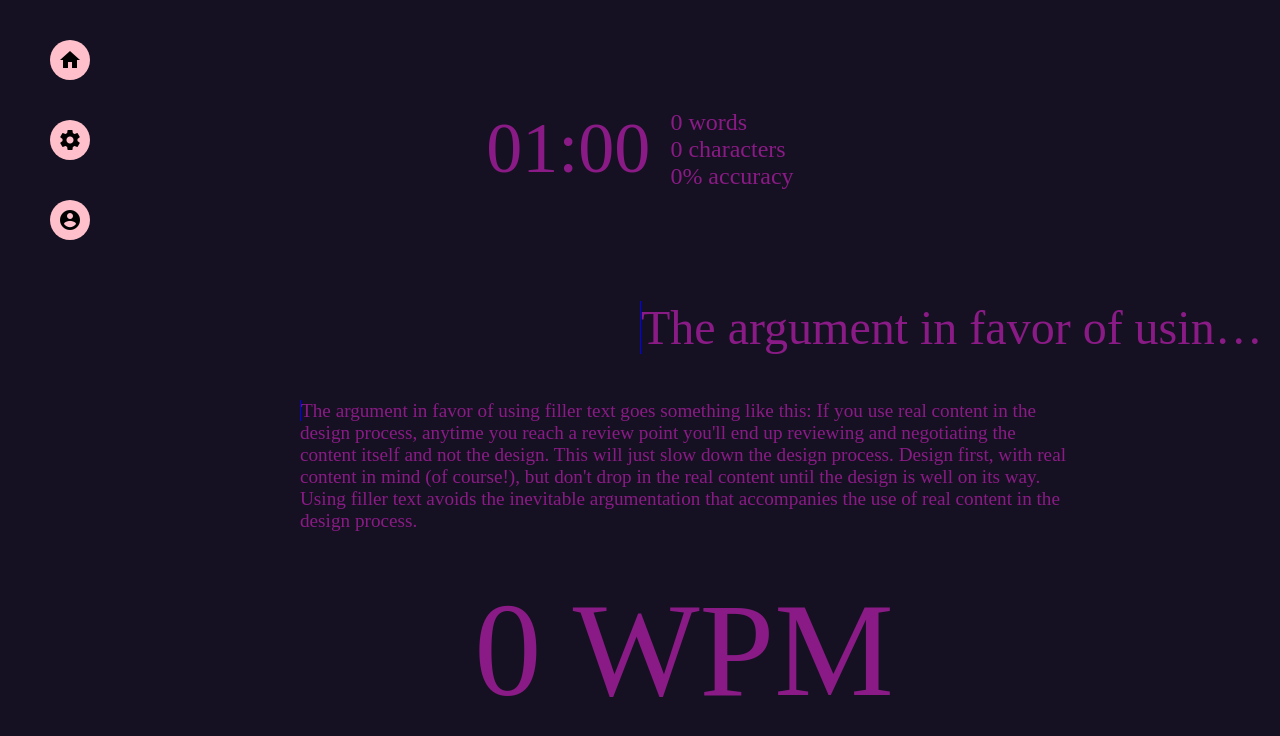
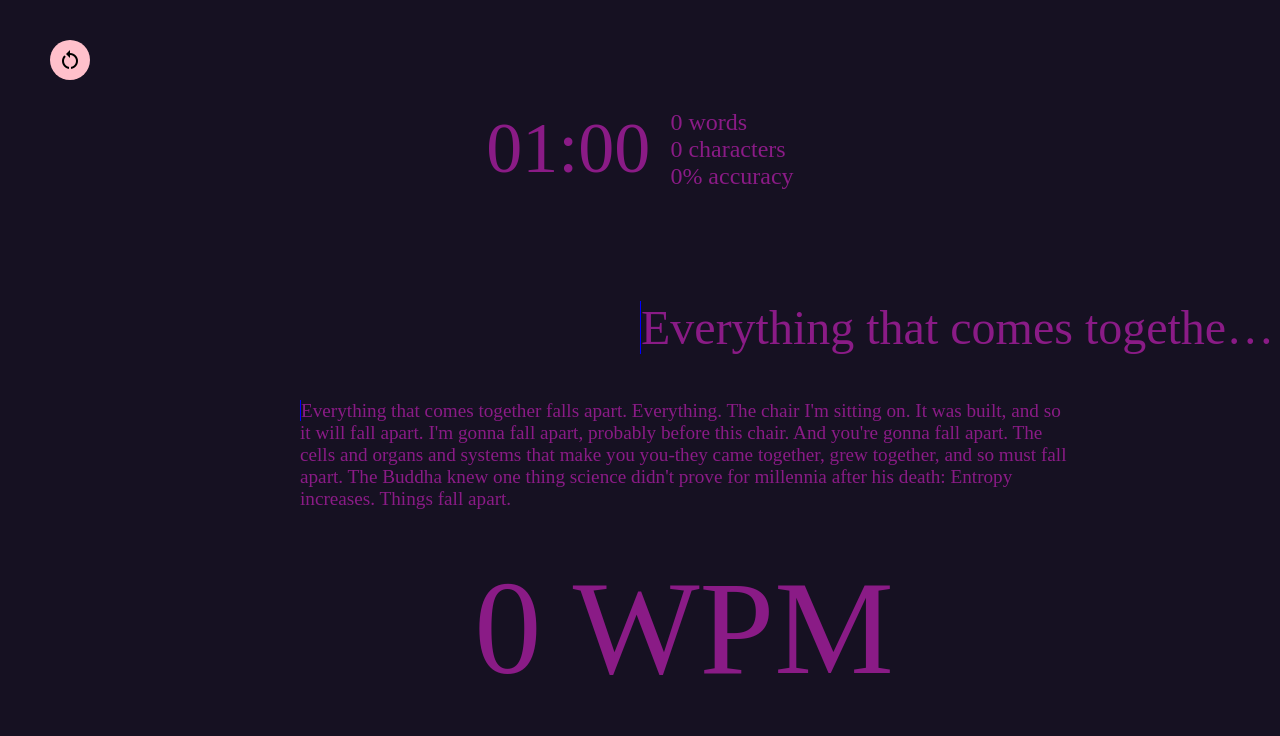
Before and after one commit to rcasia/typ3r, an Angular app: page / in a window 1280 px wide. Shown: the top 736 px of the page. Built offline with nearby package versions, Linux system fonts and the light colour scheme; a web font is replaced by a local one.

Commit message:
Added json file

```diff
--- /dev/null
+++ b/src/app/_files/texts.json
@@ -0,0 +1,10 @@
+{
+    "texts" : [
+            {
+        "content": "The argument in favor of using filler text goes something like this: If you use real content in the design process, anytime you reach a review point you'll end up reviewing and negotiating the content itself and not the design. This will just slow down the design process. Design first, with real content in mind (of course!), but don't drop in the real content until the design is well on its way. Using filler text avoids the inevitable argumentation that accompanies the use of real content in the design process."
+            },
+            {
+            "content" : "Everything that comes together falls apart. Everything. The chair I'm sitting on. It was built, and so it will fall apart. I'm gonna fall apart, probably before this chair. And you're gonna fall apart. The cells and organs and systems that make you you-they came together, grew together, and so must fall apart. The Buddha knew one thing science didn't prove for millennia after his death: Entropy increases. Things fall apart."
+            }
+        ]
+}
--- /dev/null
+++ b/src/app/core/texts.json
@@ -0,0 +1,3 @@
+{
+    "id": "0"
+}
--- /dev/null
+++ b/src/app/json-typings.d.ts
@@ -0,0 +1,4 @@
+declare module "*.json" {
+const value: any;
+export default value;
+}
--- a/src/app/sidebar/sidebar.component.html
+++ b/src/app/sidebar/sidebar.component.html
@@ -1,11 +1,3 @@
-<button mat-icon-button>
-    <mat-icon>home</mat-icon>
+<button (click)="reload()" mat-icon-button>
+    <mat-icon>restart_alt</mat-icon>
 </button>
-
-<button mat-icon-button>
-    <mat-icon>settings</mat-icon>
-</button>
-
-<button mat-icon-button>
-    <mat-icon>account_circle</mat-icon>
-</button>
--- a/src/app/sidebar/sidebar.component.ts
+++ b/src/app/sidebar/sidebar.component.ts
@@ -12,4 +12,7 @@ export class SidebarComponent implements OnInit {
   ngOnInit(): void {
   }
 
+  reload(){
+    window.location.reload()
+  }
 }
--- a/src/app/start/start.component.ts
+++ b/src/app/start/start.component.ts
@@ -1,6 +1,7 @@
 import { Component, ViewChild, Input, AfterViewInit } from '@angular/core';
 import { Typ3rText } from '../core/model/typ3rtext';
 import { StatsCounterComponent } from '../stats-counter/stats-counter.component';
+import texts from '../_files/texts.json';
 
 @Component({
   selector: 'app-start',
@@ -22,9 +23,8 @@ export class StartComponent implements AfterViewInit {
   wordsPerMinute: number = 0;
 
   ready: Boolean = true;
-  placeholder = `The argument in favor of using filler text goes something like this: If you use real content in the design process, anytime you reach a review point you'll end up reviewing and negotiating the content itself and not the design. This will just slow down the design process. Design first, with real content in mind (of course!), but don't drop in the real content until the design is well on its way. Using filler text avoids the inevitable argumentation that accompanies the use of real content in the design process.`
 
-  text = new Typ3rText(this.placeholder);
+  text = new Typ3rText(texts['texts'][1]['content']);
   renderedText = this.text.content;
   passedCharacters: string= '';
   wrongCharacter: string = '';
```
